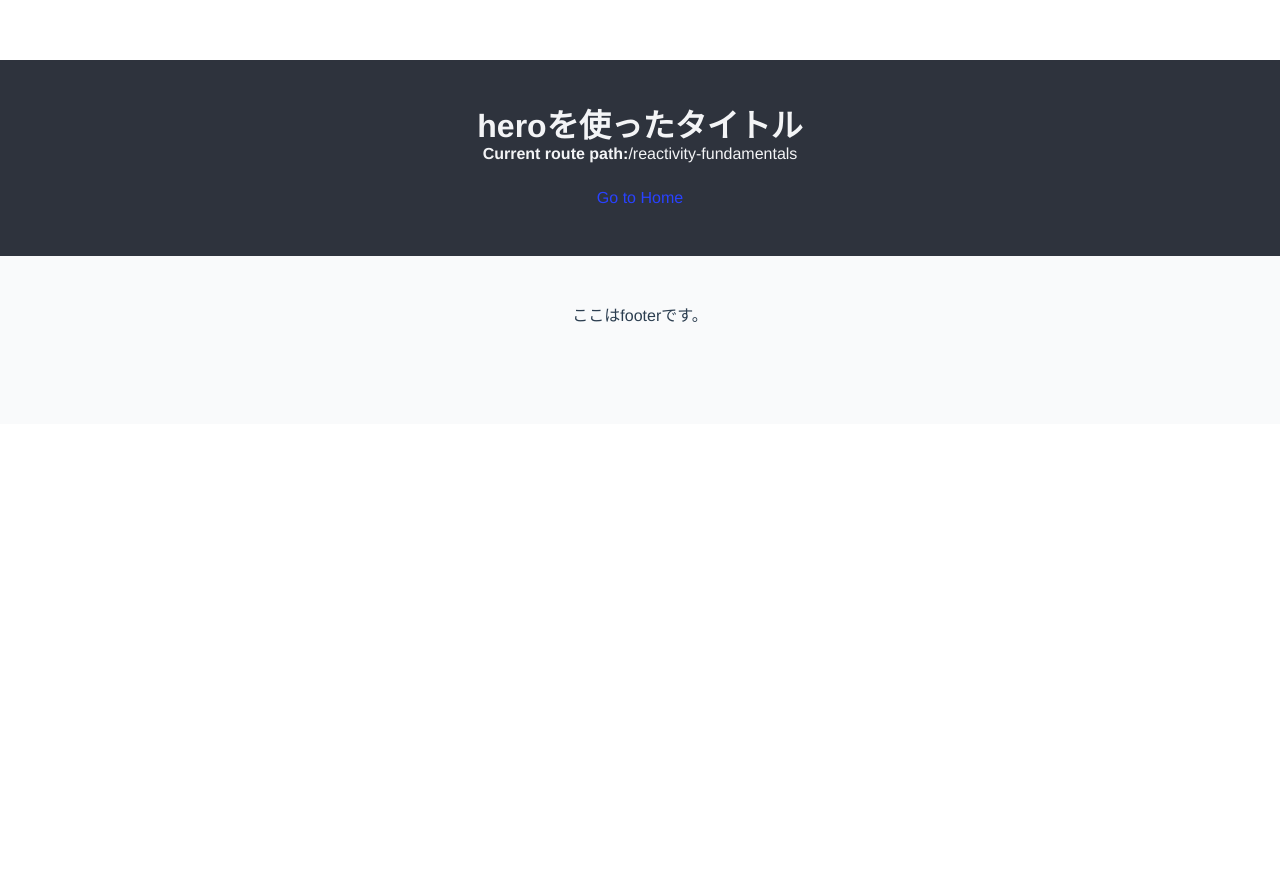
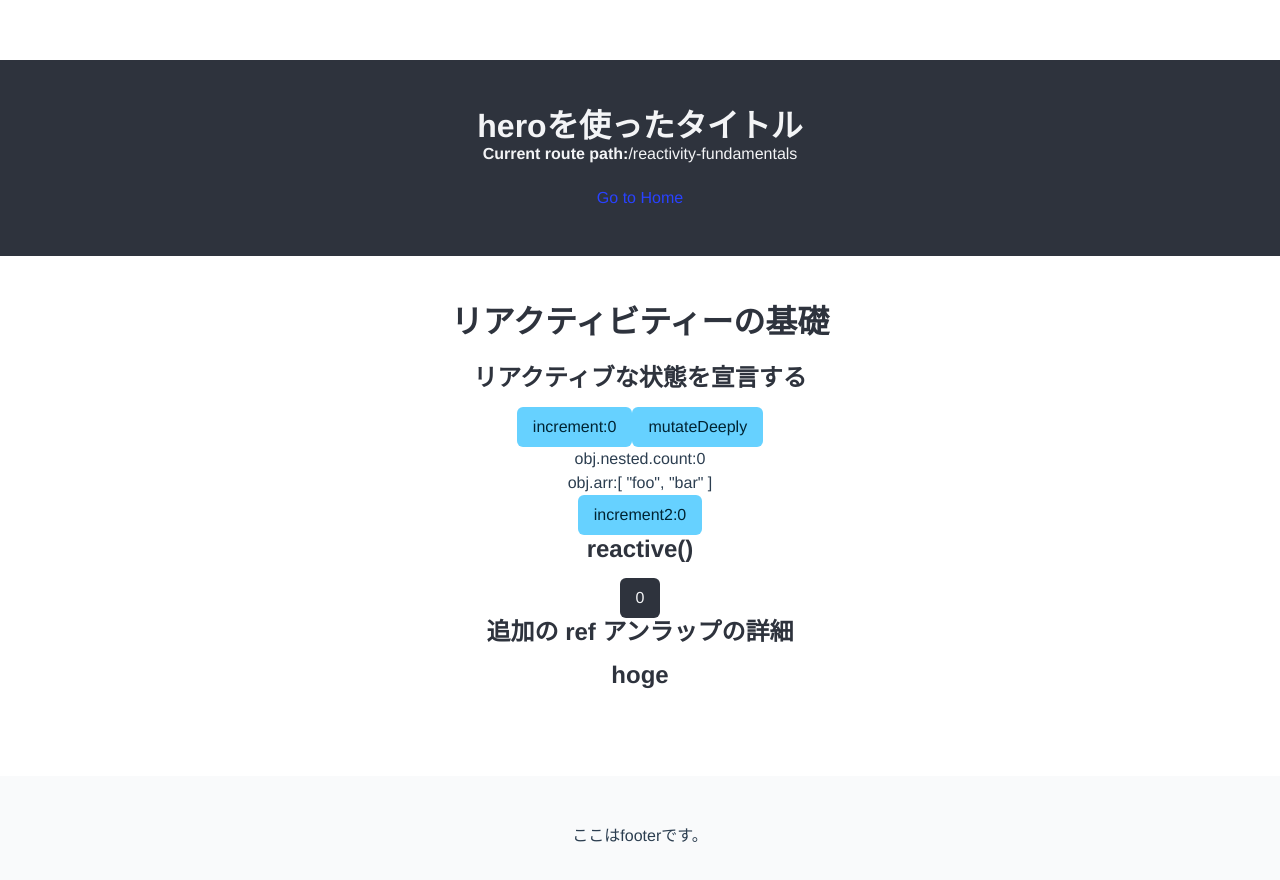
Before and after one commit to sakuteya/io-practice, a Vue app in the folder vue-app/: page /reactivity-fundamentals in a window 1280 px wide. Shown: the top 880 px of the page. Before the commit the page ends 800 px from the top, so only its background shows below. Built offline with nearby package versions, Linux system fonts and the light colour scheme.

Commit message:
リアクティビティーの基礎

```diff
--- a/vue-app/src/main.js
+++ b/vue-app/src/main.js
@@ -3,6 +3,7 @@ import App from './App.vue'
 import HomeView from './pages/HomeView.vue'
 import HogeFuga from './pages/HogeFuga.vue'
 import TemplateSyntax from './pages/TemplateSyntax.vue'
+import ReactivityView from './pages/ReactivityView.vue'
 import ComputedView from './pages/ComputedView.vue'
 import { createRouter, createWebHistory } from 'vue-router'
 
@@ -10,6 +11,7 @@ const routes = [
   { path: '/', component: HomeView },
   { path: '/hoge-fuga', component: HogeFuga, props: { msg: 'from router' } },
   { path: '/template-syntax', component: TemplateSyntax },
+  { path: '/reactivity-fundamentals', component: ReactivityView },
   { path: '/computed', component: ComputedView },
 ]
 
--- a/vue-app/src/pages/HomeView.vue
+++ b/vue-app/src/pages/HomeView.vue
@@ -15,6 +15,9 @@ console.log(route.fullPath)
         <RouterLink to="/template-syntax">テンプレート構文</RouterLink>
       </div>
       <div class="columns">
+        <RouterLink to="/reactivity-fundamentals">リアクティビティーの基礎</RouterLink>
+      </div>
+      <div class="columns">
         <RouterLink to="/computed">算出プロパティ</RouterLink>
       </div>
     </div>
--- /dev/null
+++ b/vue-app/src/pages/ReactivityView.vue
@@ -0,0 +1,102 @@
+<script setup>
+import { ref, nextTick, reactive } from 'vue'
+
+// リアクティブな状態を宣言する
+const count = ref(0)
+function increment() {
+  count.value++
+}
+
+const obj = ref({
+  nested: { count: 0 },
+  arr: ['foo', 'bar']
+})
+
+function mutateDeeply() {
+  // これらは期待通りに動作します。
+  obj.value.nested.count++
+  obj.value.arr.push('baz')
+}
+
+async function increment2() {
+  count.value++
+  await nextTick()
+  // DOM が更新されました
+}
+
+// reactive()
+const state = reactive({ count: 0 })
+
+const raw = {}
+const proxy = reactive(raw)
+
+// プロキシはオリジナルと同じではありません。
+console.log('proxy === raw')
+console.log(proxy === raw) // false
+// 同じオブジェクトに対して reactive() を呼び出すと、同じプロキシが返されます
+console.log('reactive(raw) === proxy')
+console.log(reactive(raw) === proxy) // true
+// プロキシに対して reactive() を呼び出すと、プロキシ自体が返されます
+console.log('reactive(proxy) === proxy')
+console.log(reactive(proxy) === proxy) // true
+
+
+// 追加の ref アンラップの詳細
+const count2 = ref(0)
+const state2 = reactive({
+  count2
+})
+
+console.log('state2.count2') // 0
+console.log(state2.count2) // 0
+
+state2.count2 = 1
+console.log('count2.value') // 1
+console.log(count2.value) // 1
+
+const otherCount = ref(2)
+
+state2.count2 = otherCount
+console.log('state2.count2') // 2
+console.log(state2.count2) // 2
+// 元の ref は state2.count2 から切り離されました
+console.log('count2.value') // 1
+console.log(count2.value) // 1
+
+</script>
+
+<template>
+  <section class="content section">
+    <h1 class="title">リアクティビティーの基礎</h1>
+    <!-- リアクティブな状態を宣言する -->
+    <div class="container">
+      <h3>リアクティブな状態を宣言する</h3>
+      <button class="button is-info" @click="increment">
+        increment:{{ count }}
+      </button>
+      <button class="button is-info" @click="mutateDeeply">
+        mutateDeeply
+      </button>
+      <div>obj.nested.count:{{ obj.nested.count }}</div>
+      <div>obj.arr:{{ obj.arr }}</div>
+      <button class="button is-info" @click="increment2">
+        increment2:{{ count }}
+      </button>
+    </div>
+    <!-- reactive() -->
+    <div class="container">
+      <h3>reactive()</h3>
+      <button class="button is-dark" @click="state.count++">
+        {{ state.count }}
+      </button>
+    </div>
+    <!-- 追加の ref アンラップの詳細 -->
+    <div class="container">
+      <h3>追加の ref アンラップの詳細</h3>
+    </div>
+    <!-- hoge -->
+    <div class="container">
+      <h3>hoge</h3>
+    </div>
+  </section>
+</template>
```
